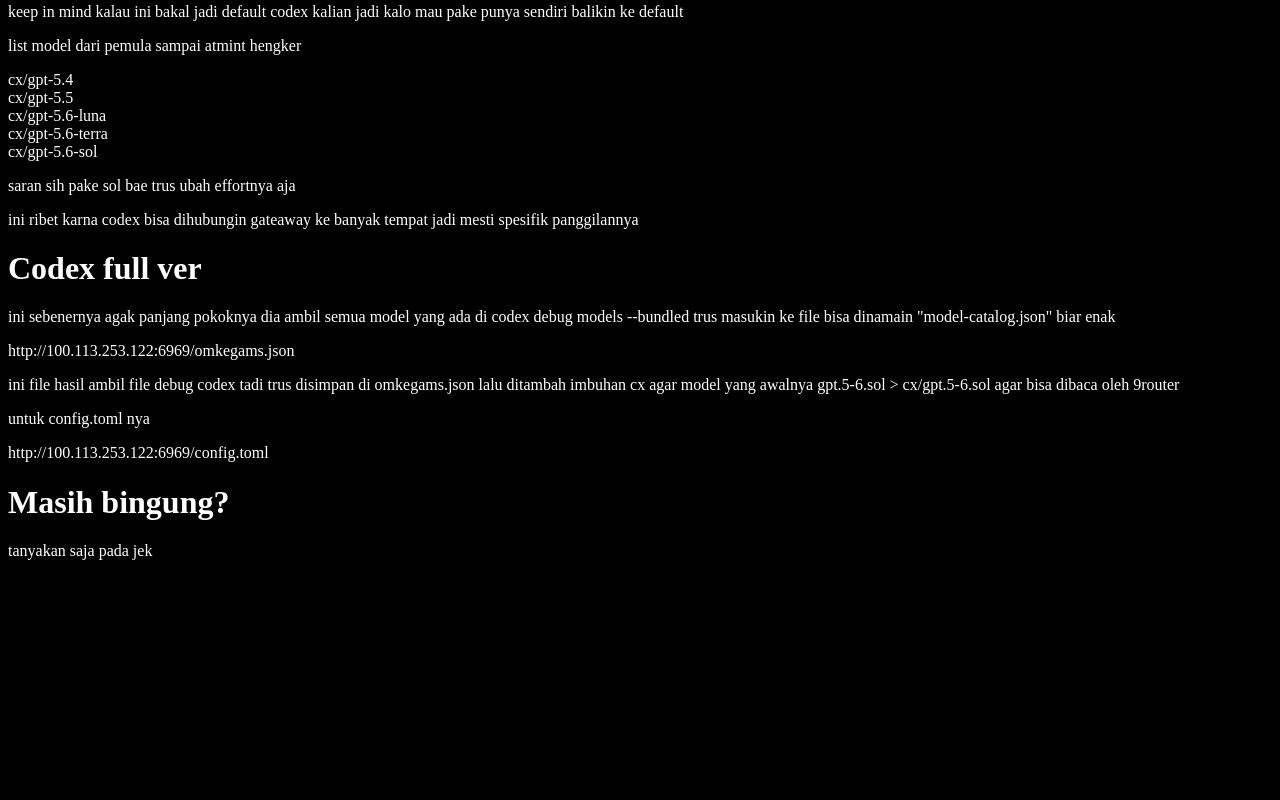
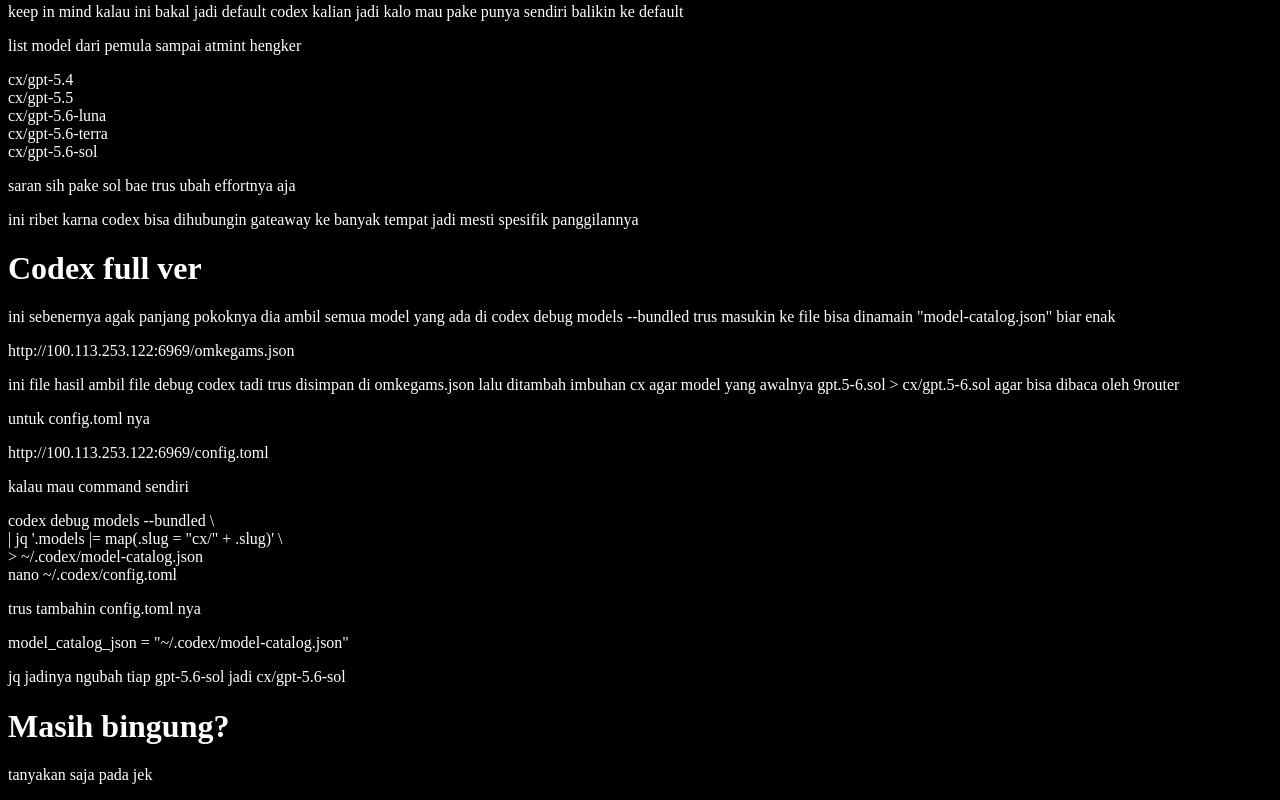
Before and after one commit to noctilunae/Jek-Router, a plain HTML site: page index.html in a window 1280 px wide. Shown: the part 1613-2413 px from the top of the page. Before the commit the page ends 2189 px from the top, so only its background shows below. Drawn offline with Linux system fonts and the light colour scheme.

Commit message:
nambah lagi

```diff
--- a/index.html
+++ b/index.html
@@ -161,6 +161,14 @@ cx/gpt-5.6-sol</p>
 <p> ini file hasil ambil file debug codex tadi trus disimpan di omkegams.json lalu ditambah imbuhan cx agar model yang awalnya gpt.5-6.sol > cx/gpt.5-6.sol agar bisa dibaca oleh 9router</p>
 <p>untuk config.toml nya</p>
 <p class="terminal">http://100.113.253.122:6969/config.toml</p>
+<p>kalau mau command sendiri</p>
+<p class="terminal">codex debug models --bundled \<br>
+| jq '.models |= map(.slug = "cx/" + .slug)' \<br>
+> ~/.codex/model-catalog.json<br>
+nano ~/.codex/config.toml</p>
+<p>trus tambahin config.toml nya</p>
+<p class="terminal"> model_catalog_json = "~/.codex/model-catalog.json"</p>
+<p>jq jadinya ngubah tiap gpt-5.6-sol jadi cx/gpt-5.6-sol</p>
 <h1>Masih bingung?</h1>
 <p>tanyakan saja pada jek</p>
 <script>
```
